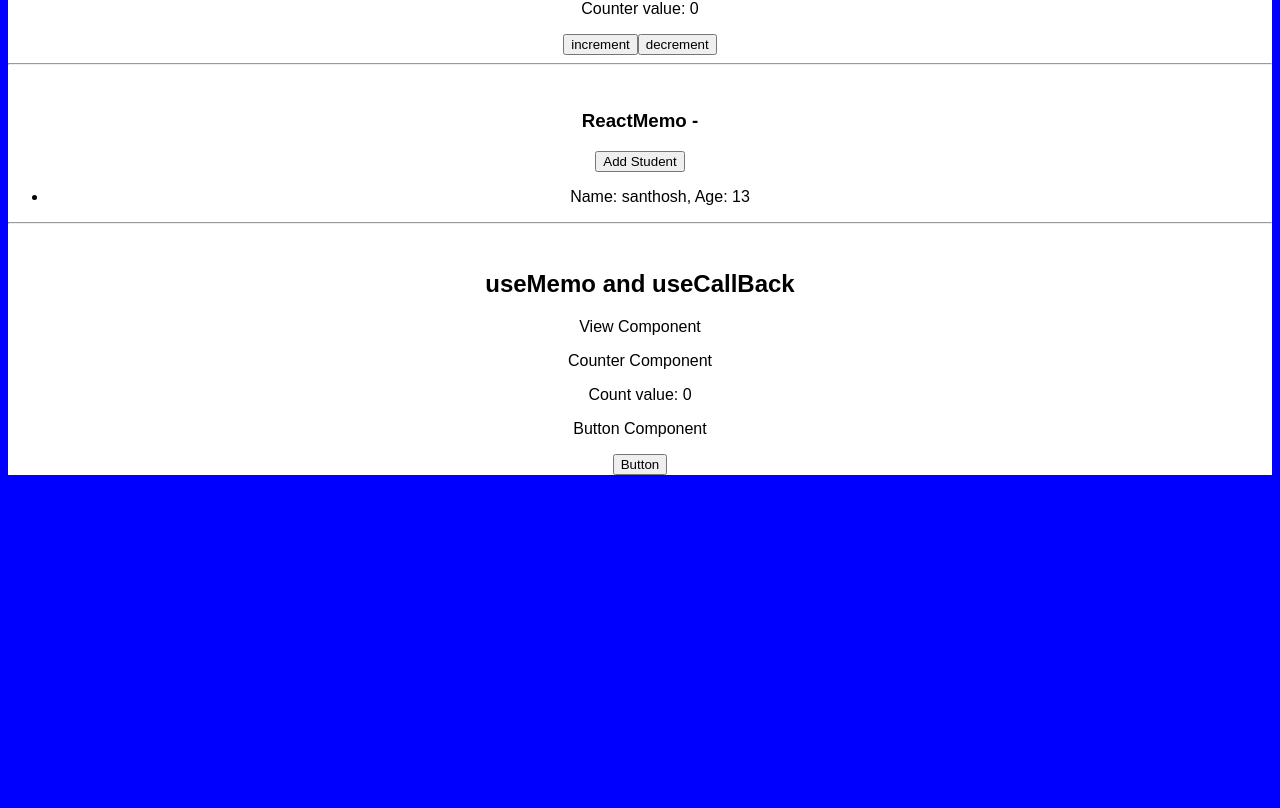
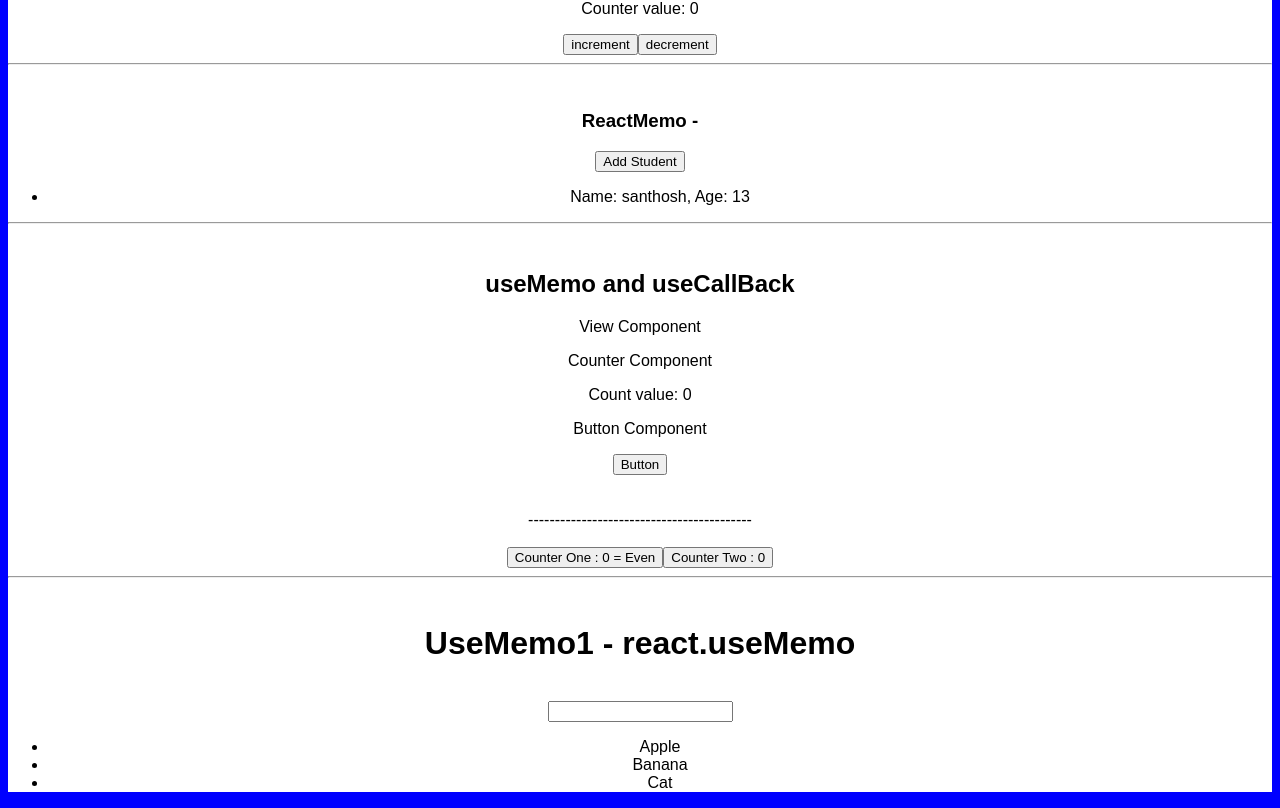
Before and after one commit to santhoshmp89/react-hooks-adv, a React (Create React App) app: page / in a window 1280 px wide. Shown: the part 2078-2886 px from the top of the page. Before the commit the page ends 2561 px from the top, so only its background shows below. Built offline with nearby package versions, Linux system fonts and the light colour scheme.

Commit message:
React.useMemo

```diff
--- a/src/App.js
+++ b/src/App.js
@@ -16,6 +16,7 @@ import { CounterContext } from "./components/OldContextAPI";
 import { UseContextAndUseReducer } from "./components/UseContextAndUseReducer";
 import ReactMemo from "./components/ReactMemo";
 import UseMemo from "./components/UseMemo";
+import UseMemo1 from "./components/UseMemo1";
 
 import {
   NameContext,
@@ -107,6 +108,9 @@ export default function App() {
                 <hr />
                 <br />
                 <UseMemo />
+                <hr />
+                <br />
+                <UseMemo1 />
               </div>
             </CounterContext.Provider>
           </ThemeContext.Provider>
--- /dev/null
+++ b/src/components/List.js
@@ -0,0 +1,15 @@
+import React from "react";
+
+const List = props => {
+  console.log("List component rerendering");
+  return (
+    <ul>
+      {props.list &&
+        props.list.map(v => {
+          return <li key={v}>{v}</li>;
+        })}
+    </ul>
+  );
+};
+
+export default React.memo(List);
--- a/src/components/UseMemo.js
+++ b/src/components/UseMemo.js
@@ -5,10 +5,20 @@ import View from "../useCallBackComp/View";
 
 const UseMemo = () => {
   const [count, setCount] = useState(0);
+  const [counter, setCounter] = useState(0);
+  const [counter2, setCounter2] = useState(0);
 
   const handleClick = React.useCallback(() => {
     setCount(1);
   }, []);
+
+  const isEven = React.useMemo(() => {
+    let i = 0;
+    while (i < 9999) {
+      i++;
+    }
+    return counter % 2 === 0 ? "Even" : "Odd";
+  }, [counter]);
 
   return (
     <div>
@@ -16,6 +26,17 @@ const UseMemo = () => {
       <View />
       <Counter value={count} />
       <Button handleClick={handleClick} />
+      <br />
+      <br />
+      ------------------------------------------
+      <br />
+      <br />
+      <button onClick={() => setCounter(counter + 1)}>
+        Counter One : {counter} = {isEven}
+      </button>
+      <button onClick={() => setCounter2(counter2 + 1)}>
+        Counter Two : {counter2}
+      </button>
     </div>
   );
 };
--- /dev/null
+++ b/src/components/UseMemo1.js
@@ -0,0 +1,19 @@
+import React, { useState } from "react";
+import List from "./List";
+
+const UseMemo1 = () => {
+  const [input, setInput] = useState("");
+  const list = React.useMemo(() => {
+    return ["Apple", "Banana", "Cat"];
+  }, []);
+  return (
+    <div>
+      <h1>UseMemo1 - react.useMemo</h1>
+      <br />
+      <input value={input} onChange={e => setInput(e.target.value)} />
+      <List list={list} />
+    </div>
+  );
+};
+
+export default UseMemo1;
```
